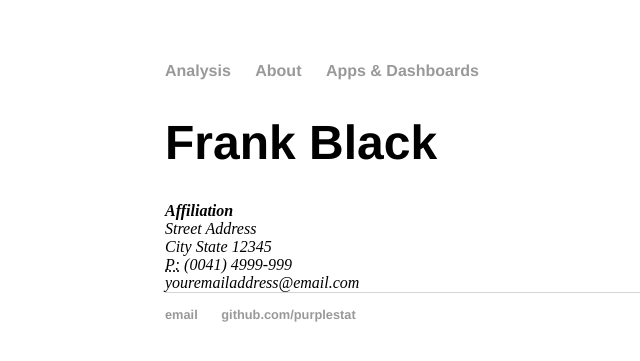
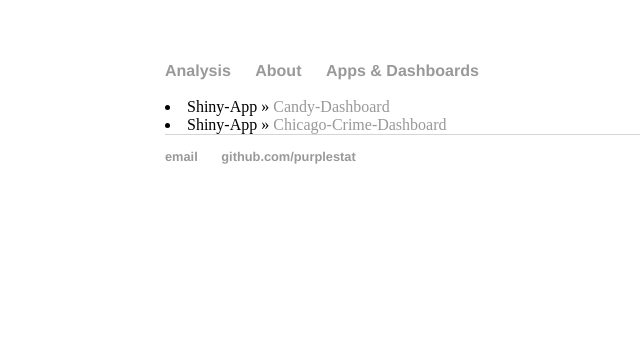
Before and after one commit to purplestat/purplestat.github.io, a Jekyll site: the page built from cv/index.html, in a window 1280 px wide. Shown: the top 361 px of the page, without its empty margins (27-667 px from the left). Built offline with Jekyll 4.4.1, drawn with Linux system fonts in a browser that asks for light colours.

Commit message:
Update index.html

```diff
--- a/cv/index.html
+++ b/cv/index.html
@@ -1,17 +1,10 @@
 ---
 layout: default
-title: CV of Your Name
+title: Apps
 ---
-
-
-					<h1>Frank Black</h1>
-					<address>
-					<strong>Affiliation</strong><br>
-					Street Address<br>
-					City State 12345<br>
-					<abbr title="phone">P:</abbr> (0041) 4999-999<br>
-					<span class="obfuscate">youremailaddress@email.com</span>
-					</address>
+<div>
+<li><span>Shiny-App</span> &raquo; <a href="https://bluestat.shinyapps.io/candy/" title="Candy">Candy-Dashboard</a></li>
+<li><span>Shiny-App</span> &raquo; <a href="https://bluestat.shinyapps.io/chicago/" title="Candy">Chicago-Crime-Dashboard</a></li>
 
 
 
```
